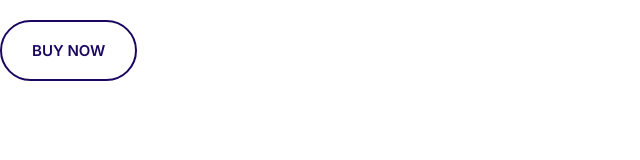
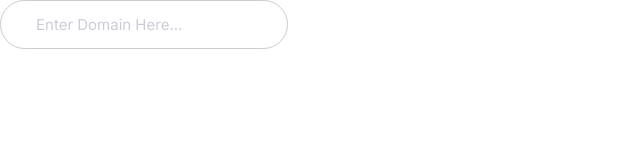
Before and after one commit to Cielo2021/cloud, a plain HTML site: page index.html in a window 1280 px wide. Shown: the whole page, without its empty margins (0-640 px from the left). Drawn offline with Linux system fonts and the light colour scheme.

Commit message:
Added Input Component

```diff
--- a/css/style.css
+++ b/css/style.css
@@ -239,3 +239,24 @@ a {
     background: var(--color-headings);
     color: #fff;
 }
+
+/* Inputs */
+
+.input {
+    border-radius: 30px;
+    border: 1px solid #ccc;
+    color: var(--color-headings);
+    font-size: 2rem;
+    outline: 0;
+    padding: 1.5rem 3.5rem;
+}
+
+::placeholder {
+    color: #cdcbd7;
+}
+
+@media screen and (min-width: 1024px) {
+    .input {
+        font-size: 1.5rem;
+    }
+}
--- a/index.html
+++ b/index.html
@@ -14,6 +14,6 @@
     <link rel="stylesheet" href="css/style.css" />
   </head>
   <body>
-    <button class="btn btn--outline">Buy Now</button>
+    <input type="text" class="input" placeholder="Enter Domain Here..." />
   </body>
 </html>
```
